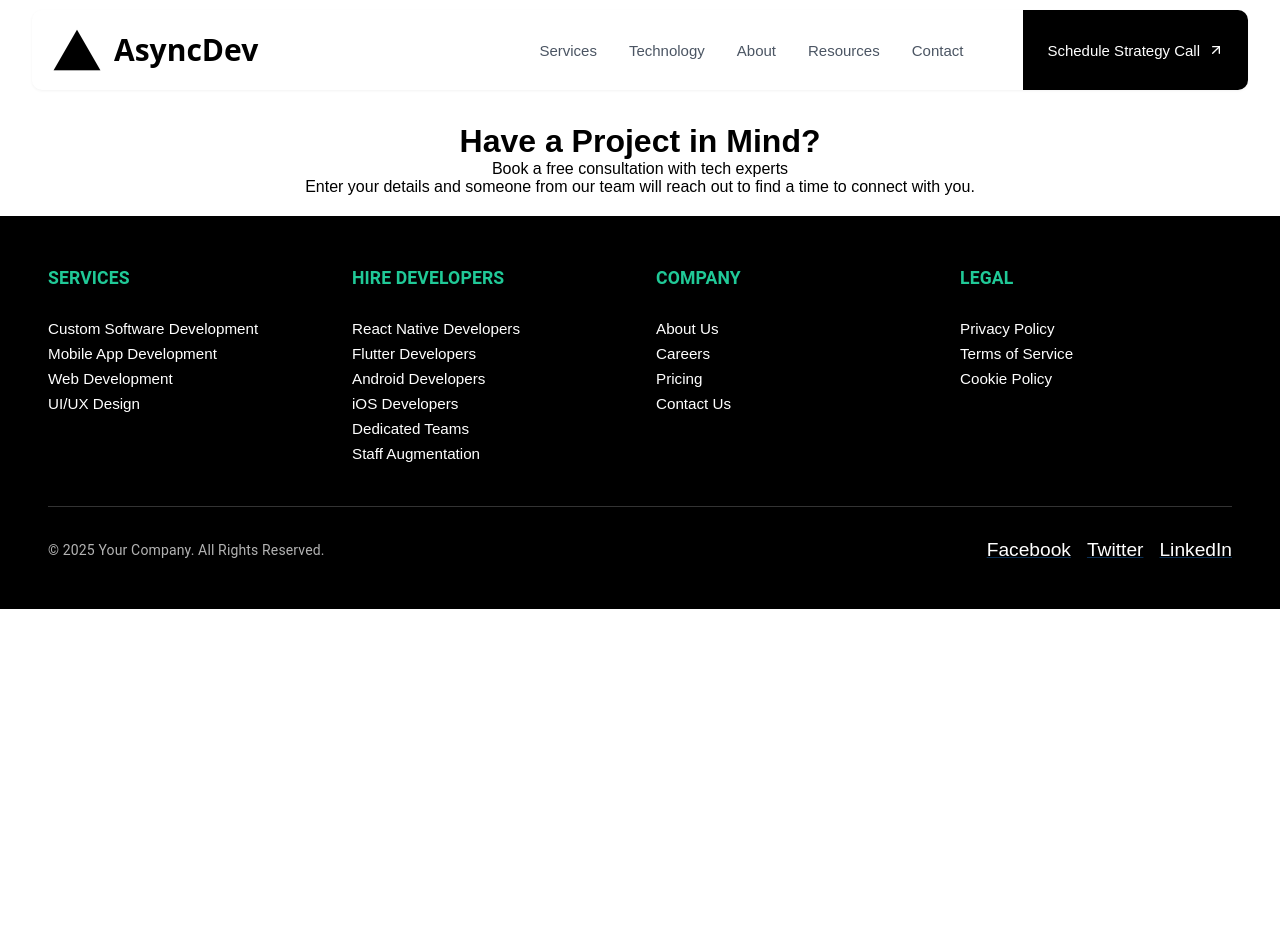
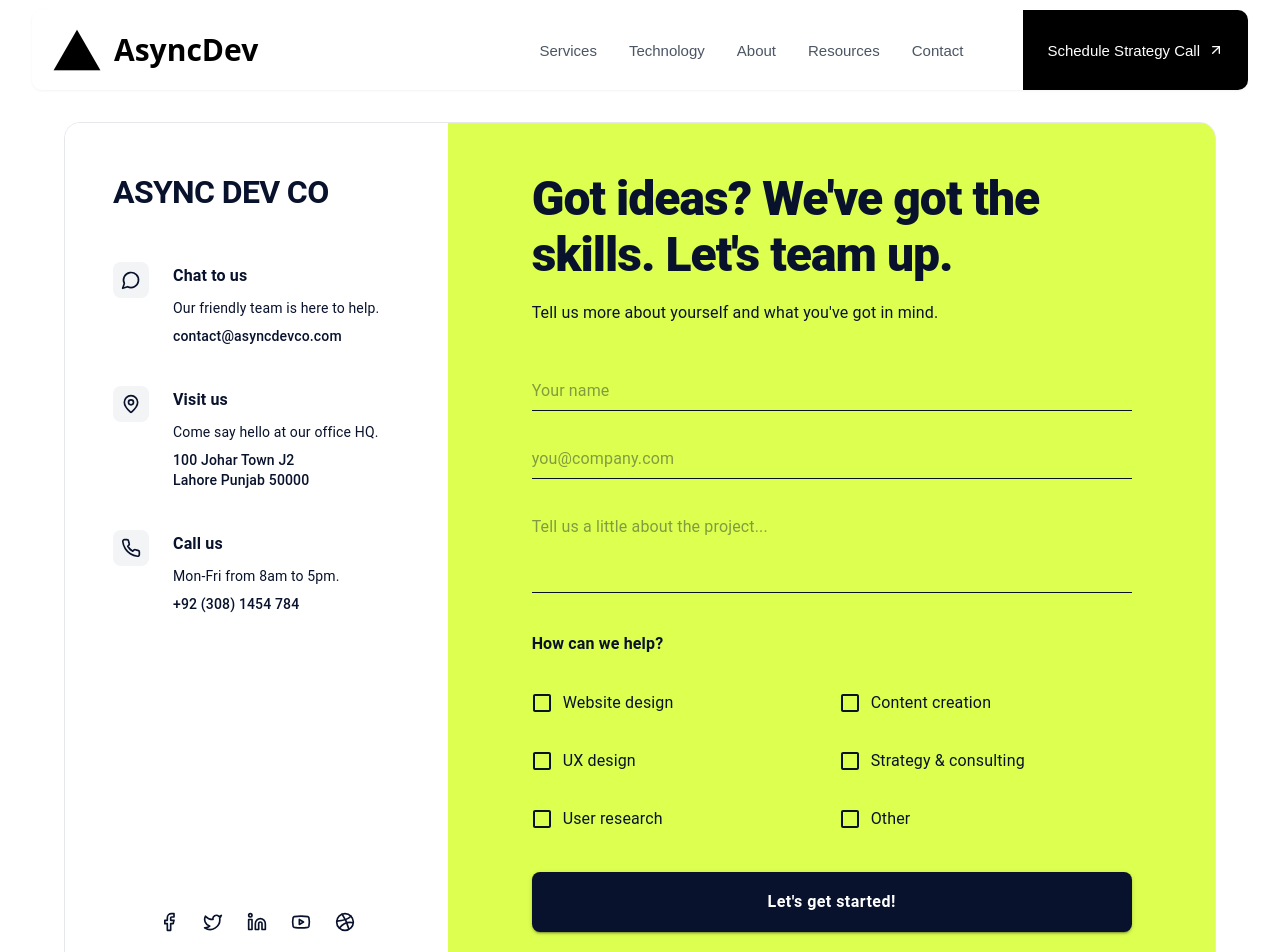
Before and after one commit to muhammadalizkhan/asyncdev.ai, a Next.js app: page /Contact in a window 1280 px wide. Shown: the top 952 px of the page. Before the commit the page ends 800 px from the top, so only its background shows below. Built offline with nearby package versions, Linux system fonts and the light colour scheme.

Commit message:
feat | developing contact us page

```diff
--- a/src/app/Contact/page.tsx
+++ b/src/app/Contact/page.tsx
@@ -1,19 +1,211 @@
-import './Contact.scss';
+import { Box, Grid, Typography, TextField, Checkbox, Button, Container, FormControlLabel, Stack } from "@mui/material"
+import { MessageCircle, MapPin, Phone, Facebook, Twitter, Linkedin, Youtube, Dribbble } from "lucide-react"
 
 export default function Contact() {
-  return (
-    <div style={{
-      color: 'black',
-      width: '100%',
-      margin: 'auto',
-      marginTop: '1%',
-      padding: '20px',
-      gap: '10px',
-      textAlign: 'center',
-    }}>
-      <h1>Have a Project in Mind?</h1>
-      <p>Book a free consultation with tech experts</p>
-      <p>Enter your details and someone from our team will reach out to find a time to connect with you.</p>
-    </div>
-  )
+    return (
+        <Container maxWidth="lg" sx={{ py: 4 }}>
+            <Box
+                sx={{
+                    border: "1px solid #E5E7EB",
+                    borderRadius: "16px",
+                    overflow: "hidden",
+                }}
+            >
+                <Grid container>
+                    <Grid item xs={12} md={4} sx={{ p: { xs: 4, md: 6 }, bgcolor: "#FFFFFF" }}>
+                        <Box sx={{ height: "100%", display: "flex", flexDirection: "column" }}>
+                            <Box sx={{ mb: 6 }}>
+                                <Typography
+                                    variant="h5"
+                                    sx={{
+                                        fontWeight: 700,
+                                        color: "#09122C",
+                                        fontSize: { xs: "1.5rem", md: "2rem" },
+                                        letterSpacing: "-0.02em",
+                                    }}
+                                >
+                                    ASYNC DEV CO
+                                </Typography>
+                            </Box>
+
+                            <Stack spacing={5} sx={{ flex: 1 }}>
+                                <ContactInfo
+                                    icon={<MessageCircle size={20} />}
+                                    title="Chat to us"
+                                    description="Our friendly team is here to help."
+                                    contact="contact@asyncdevco.com"
+                                />
+                                <ContactInfo
+                                    icon={<MapPin size={20} />}
+                                    title="Visit us"
+                                    description="Come say hello at our office HQ."
+                                    contact={
+                                        <>
+                                            100 Johar Town J2
+                                            <br />
+                                            Lahore Punjab 50000
+                                        </>
+                                    }
+                                />
+                                <ContactInfo
+                                    icon={<Phone size={20} />}
+                                    title="Call us"
+                                    description="Mon-Fri from 8am to 5pm."
+                                    contact="+92 (308) 1454 784 "
+                                />
+                            </Stack>
+
+                            <Stack direction="row" spacing={3} justifyContent="center" sx={{ mt: 6 }}>
+                                {[Facebook, Twitter, Linkedin, Youtube, Dribbble].map((Icon, index) => (
+                                    <Icon key={index} size={20} color="#09122C" />
+                                ))}
+                            </Stack>
+                        </Box>
+                    </Grid>
+
+                    <Grid item xs={12} md={8} sx={{ bgcolor: "#DCFF50", p: { xs: 4, md: 6 } }}>
+                        <Box sx={{ maxWidth: 600, mx: "auto" }}>
+                            <Typography
+                                variant="h3"
+                                sx={{
+                                    mb: 2,
+                                    fontWeight: 800,
+                                    color: "#09122C",
+                                    fontSize: { xs: "2rem", md: "3rem" },
+                                    letterSpacing: "-0.02em",
+                                }}
+                            >
+                                Got ideas? We've got the skills. Let's team up.
+                            </Typography>
+                            <Typography variant="subtitle1" sx={{ mb: 6, color: "#09122C" }}>
+                                Tell us more about yourself and what you've got in mind.
+                            </Typography>
+
+                            <Stack spacing={4}>
+                                <CustomTextField placeholder="Your name" />
+                                <CustomTextField placeholder="you@company.com" />
+                                <CustomTextField placeholder="Tell us a little about the project..." multiline rows={3} />
+
+                                <Box>
+                                    <Typography variant="subtitle1" sx={{ mb: 3, color: "#09122C", fontWeight: 600 }}>
+                                        How can we help?
+                                    </Typography>
+                                    <Grid container spacing={2}>
+                                        {[
+                                            "Website design",
+                                            "Content creation",
+                                            "UX design",
+                                            "Strategy & consulting",
+                                            "User research",
+                                            "Other",
+                                        ].map((label) => (
+                                            <Grid item xs={12} sm={6} key={label}>
+                                                <FormControlLabel
+                                                    control={
+                                                        <Checkbox
+                                                            sx={{
+                                                                color: "#09122C",
+                                                                "&.Mui-checked": {
+                                                                    color: "#09122C",
+                                                                },
+                                                            }}
+                                                        />
+                                                    }
+                                                    label={<Typography sx={{ color: "#09122C" }}>{label}</Typography>}
+                                                />
+                                            </Grid>
+                                        ))}
+                                    </Grid>
+                                </Box>
+
+                                <Button
+                                    variant="contained"
+                                    fullWidth
+                                    sx={{
+                                        mt: 2,
+                                        bgcolor: "#09122C",
+                                        color: "white",
+                                        py: 2,
+                                        borderRadius: "8px",
+                                        textTransform: "none",
+                                        fontSize: "1rem",
+                                        fontWeight: 600,
+                                        "&:hover": {
+                                            bgcolor: "#1A2142",
+                                        },
+                                    }}
+                                >
+                                    Let's get started!
+                                </Button>
+                            </Stack>
+                        </Box>
+                    </Grid>
+                </Grid>
+            </Box>
+        </Container>
+    )
 }
+
+interface ContactInfoProps {
+    icon: React.ReactNode;
+    title: string;
+    description: string;
+    contact: React.ReactNode;
+}
+
+const ContactInfo = ({ icon, title, description, contact }: ContactInfoProps) => (
+    <Stack direction="row" spacing={3} alignItems="flex-start">
+        <Box
+            sx={{
+                p: 1,
+                borderRadius: "8px",
+                bgcolor: "#F3F4F6",
+                color: "#09122C",
+                display: "flex",
+            }}
+        >
+            {icon}
+        </Box>
+        <Box>
+            <Typography variant="subtitle1" sx={{ fontWeight: 600, mb: 1, color: "#09122C" }}>
+                {title}
+            </Typography>
+            <Typography variant="body2" sx={{ mb: 1, color: "#09122C" }}>
+                {description}
+            </Typography>
+            <Typography variant="body2" sx={{ color: "#09122C", fontWeight: 500 }}>
+                {contact}
+            </Typography>
+        </Box>
+    </Stack>
+)
+
+const CustomTextField = ({ multiline = false, rows = 1, ...props }) => (
+    <TextField
+        fullWidth
+        variant="standard"
+        multiline={multiline}
+        rows={rows}
+        InputProps={{
+            disableUnderline: true,
+            sx: {
+                fontSize: "1rem",
+                "&::placeholder": {
+                    color: "#09122C",
+                    opacity: 0.7,
+                },
+            },
+        }}
+        sx={{
+            "& .MuiInputBase-input": {
+                borderBottom: "1px solid #09122C",
+                pb: 1,
+                color: "#09122C",
+                "&:focus": {
+                    borderBottom: "2px solid #09122C",
+                },
+            },
+        }}
+        {...props}
+    />
+)
```
Also changed, not shown: src/app/Contact/Contact.css (added), src/app/Contact/Contact.scss (deleted).
